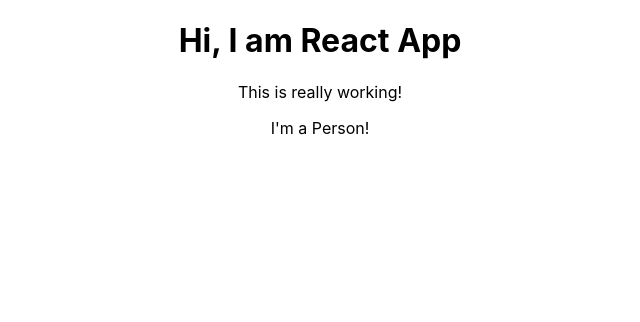
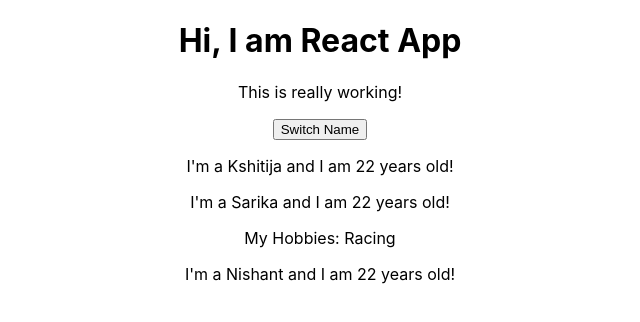
Before and after one commit to NishantVP/react-the-complete-guide, a React (Create React App) app: page / in a window 1280 px wide. Shown: the top 322 px of the page, without its empty margins (320-960 px from the left). Built offline with nearby package versions, Linux system fonts and the light colour scheme.

Commit message:
end of lect 38

```diff
--- a/src/App.js
+++ b/src/App.js
@@ -5,12 +5,23 @@
 
 class App extends Component {
 
+    state  = {
+        persons: [
+            { name: "Kshitija", age: 22},
+            { name: "Sarika", age: 22},
+            { name: "Nishant", age: 22}
+        ]
+    }
+
     render() {
         return (
             <div className="App">
                 <h1>Hi, I am React App</h1>
                 <p> This is really working!</p>
-                <Person />
+                <button> Switch Name </button>
+                <Person name={this.state.persons[0].name} age={this.state.persons[0].age} />
+                <Person name={this.state.persons[1].name} age={this.state.persons[1].age} > My Hobbies: Racing</Person>
+                <Person name={this.state.persons[2].name} age={this.state.persons[2].age} />
             </div>
         );
     }
--- a/src/Person/Person.js
+++ b/src/Person/Person.js
@@ -1,10 +1,16 @@
 import React from 'react';
 
 
-const person = () => {
+const person = (props) => {
 
     return (
-        <p> I'm a Person!</p>
+
+        <div>
+            <p> I'm a {props.name} and I am {props.age} years old!</p>
+            <p> {props.children} </p>
+        </div>
+
+
     );
 
 };
```
